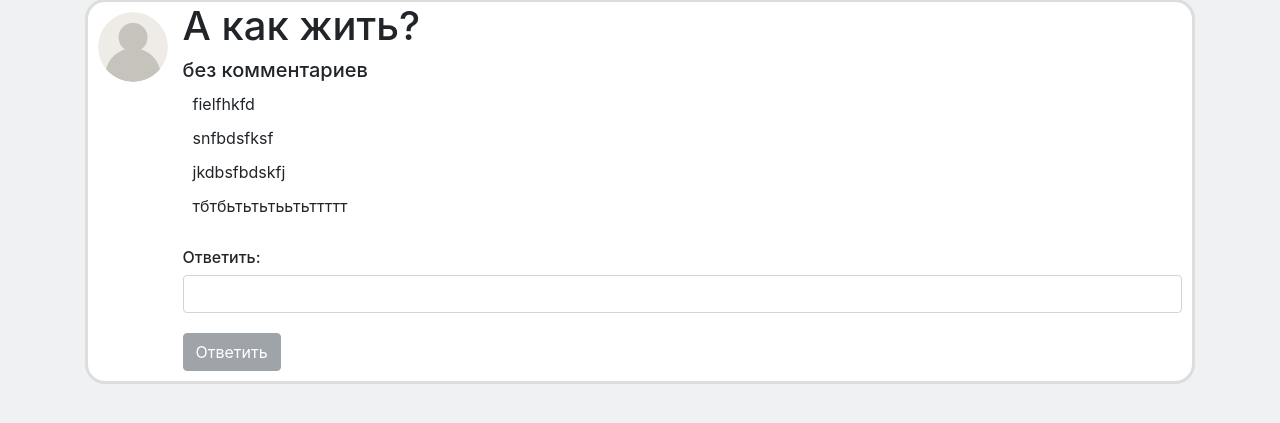
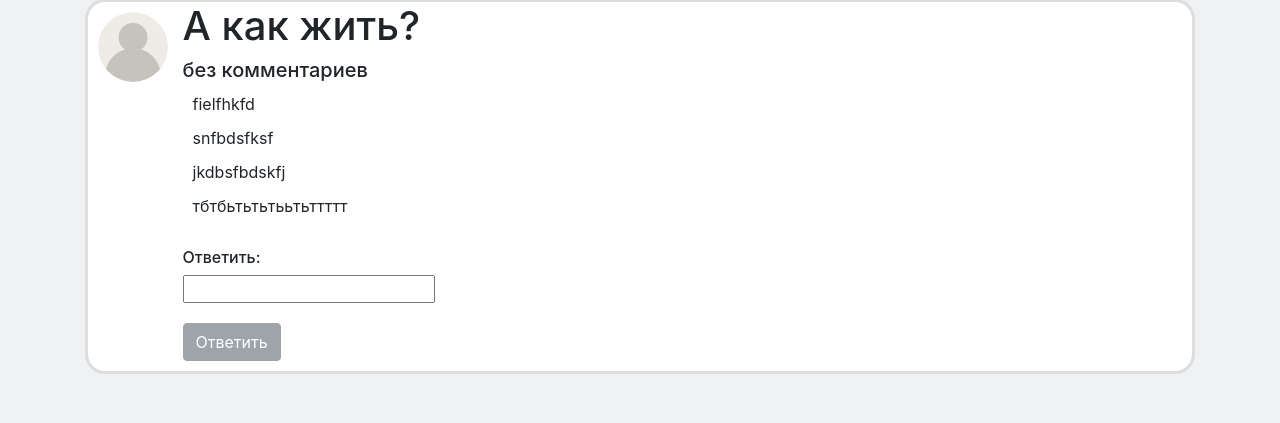
Before and after one commit to gamr416/api_project_yandex2024, a Flask app: page /question/1 in a window 1280 px wide. Shown: the part 121-544 px from the top of the page. Run offline with Flask 3, Linux system fonts and the light colour scheme; data comes from the database, SQL or seed files in the repository; some libraries are stand-ins or nearby versions.

Commit message:
дизайн формы с вопросами

```diff
--- a/templates/question.html
+++ b/templates/question.html
@@ -23,7 +23,7 @@
             </div>
             {% endfor %}
             <h6 style="margin-top: 30px">Ответить:</h6>
-            <p style="margin-right: 10px"><input class="form-control" name="answer" required type="text" value></p>
+            <input type="text" name="answer">
             <div style="margin-top: 20px">
                 {% if current_user.is_authenticated %}
                 <button type="button" class="btn btn-success">Ответить</button>
```
